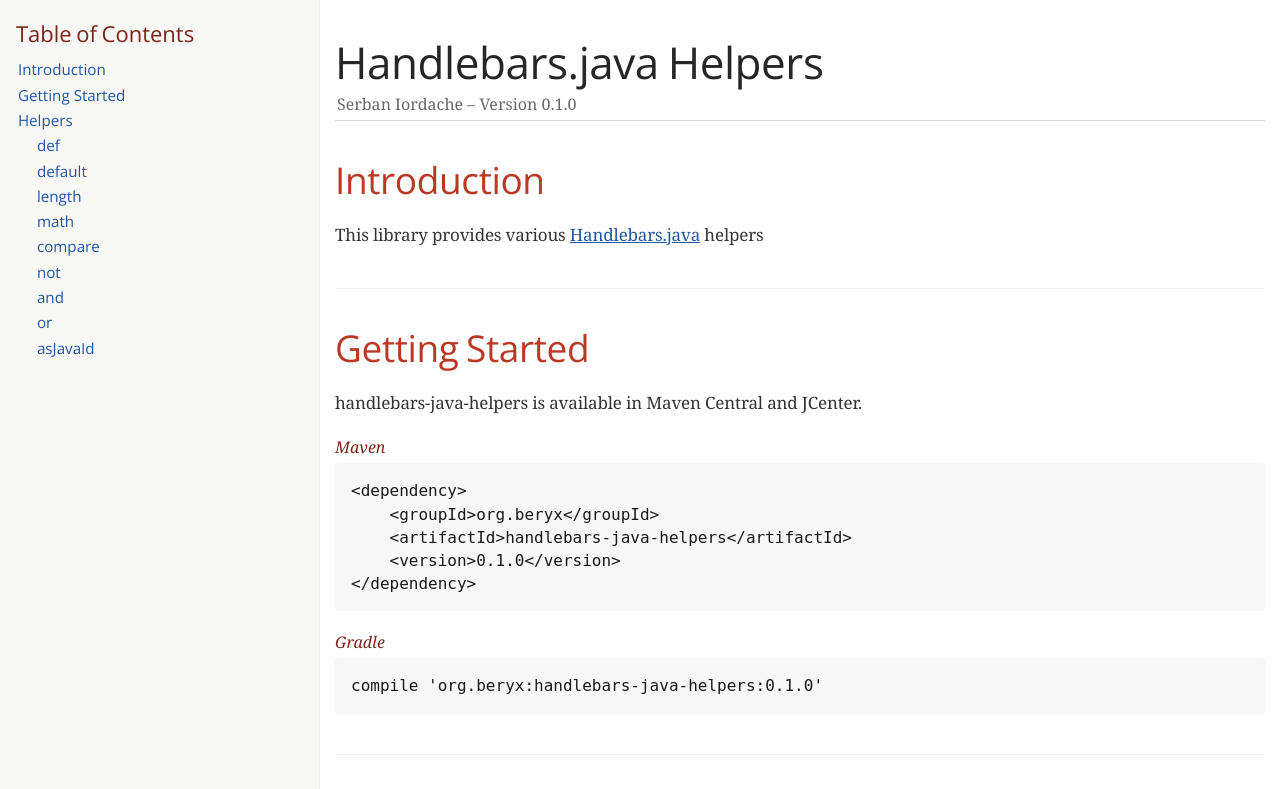
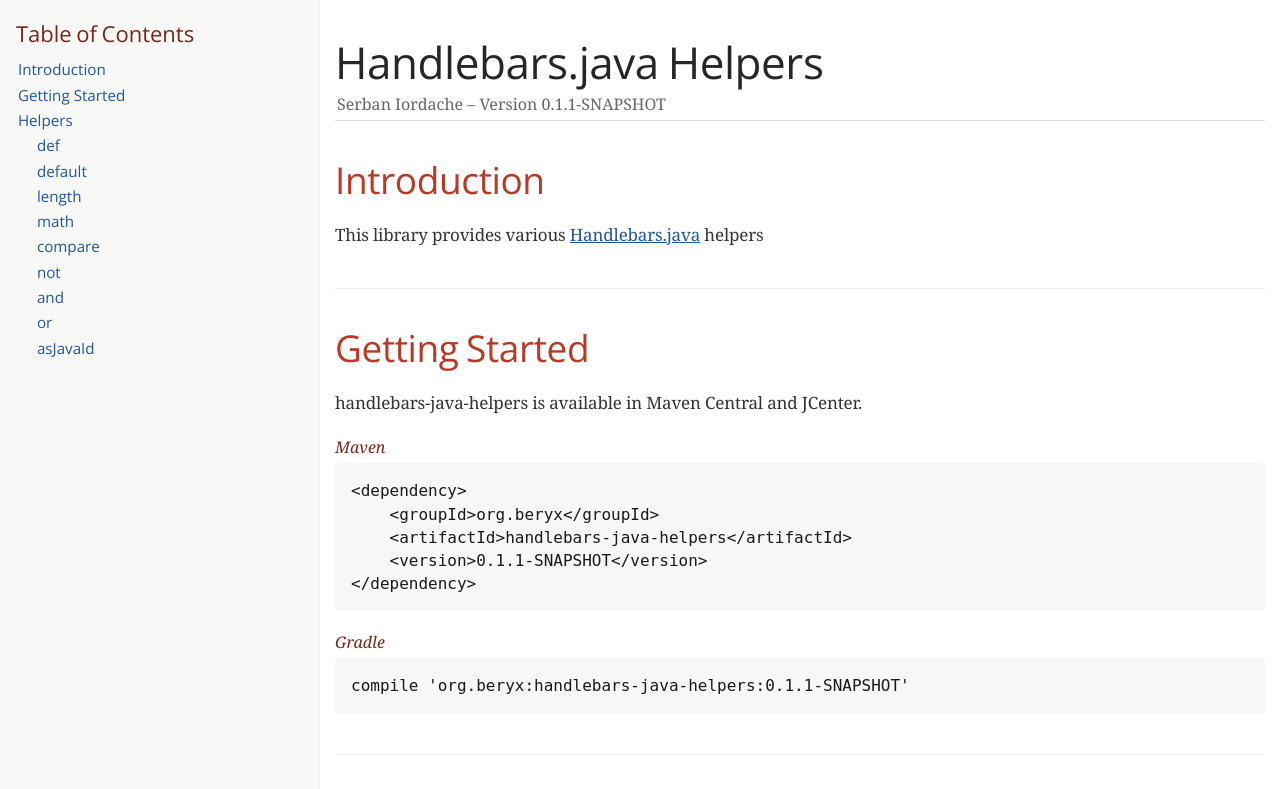
Before and after one commit to beryx/handlebars-java-helpers, a plain HTML site: page index.html in a window 1280 px wide. Shown: the top 789 px of the page. Drawn offline with nearby package versions, Linux system fonts and the light colour scheme; a web font is replaced by a local one.

```diff
--- a/index.html
+++ b/index.html
@@ -29,7 +29,7 @@ hs.src = ('//s10.histats.com/js15_as.js');
 <h1>Handlebars.java Helpers</h1>
 <div class="details">
 <span id="author" class="author">Serban Iordache</span><br>
-<span id="revnumber">version 0.1.0</span>
+<span id="revnumber">version 0.1.1-SNAPSHOT</span>
 </div>
 <div id="toc" class="toc2">
 <div id="toctitle">Table of Contents</div>
@@ -73,14 +73,14 @@ hs.src = ('//s10.histats.com/js15_as.js');
 <pre class="nowrap">&lt;dependency&gt;
     &lt;groupId&gt;org.beryx&lt;/groupId&gt;
     &lt;artifactId&gt;handlebars-java-helpers&lt;/artifactId&gt;
-    &lt;version&gt;0.1.0&lt;/version&gt;
+    &lt;version&gt;0.1.1-SNAPSHOT&lt;/version&gt;
 &lt;/dependency&gt;</pre>
 </div>
 </div>
 <div class="listingblock">
 <div class="title">Gradle</div>
 <div class="content">
-<pre class="nowrap">compile 'org.beryx:handlebars-java-helpers:0.1.0'</pre>
+<pre class="nowrap">compile 'org.beryx:handlebars-java-helpers:0.1.1-SNAPSHOT'</pre>
 </div>
 </div>
 </div>
@@ -446,7 +446,7 @@ package: byte_as_an_octet</pre>
 </div>
 <div id="footer">
 <div id="footer-text">
-Version 0.1.0<br>
+Version 0.1.1-SNAPSHOT<br>
 </div>
 </div>
 </body>
```
